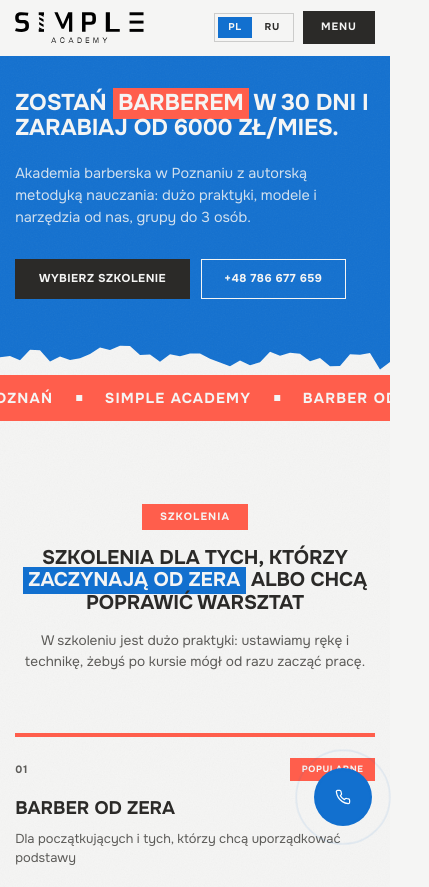
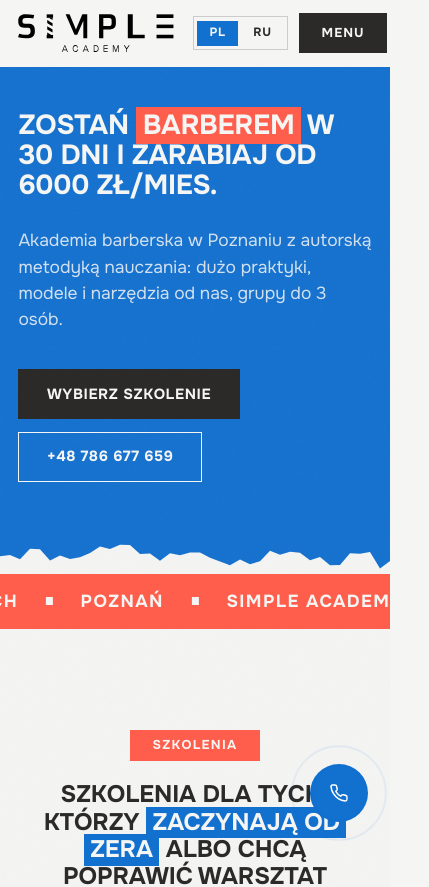
Before and after one commit to Viktor1897/simple-academy, a React (Vite) app: page / in a window 390 px wide. Shown: the top 887 px of the page, 429 px wide, since content can reach past the window. Built offline with nearby package versions, Linux system fonts and the light colour scheme.

Commit message:
make fontSize bigger for mobile version

```diff
--- a/src/App.css
+++ b/src/App.css
@@ -25,12 +25,13 @@ html {
   html { font-size: 8.8px; }
 }
 
+/*
+ * Phones step back UP on purpose: the ladder above shrinks type with the
+ * viewport, but a small screen is held closer and needs bigger text, not
+ * smaller. Below 760px the scale grows instead of shrinking.
+ */
 @media screen and (max-width: 760px) {
-  html { font-size: 8.2px; }
-}
-
-@media screen and (max-width: 480px) {
-  html { font-size: 7.6px; }
+  html { font-size: 9.2px; }
 }
 
 body {
--- a/src/components/Footer/Footer.tsx
+++ b/src/components/Footer/Footer.tsx
@@ -186,6 +186,9 @@ const Field = styled.div`
 
 const Label = styled.label`
     font-size: 1.3rem;
+    @media (max-width: 760px) {
+        font-size: 1.4rem;
+    }
     font-weight: 600;
     letter-spacing: 0.1em;
     text-transform: uppercase;
@@ -194,6 +197,10 @@ const Label = styled.label`
 
 const Input = styled.input`
     font-size: 1.7rem;
+    /* iOS Safari zooms the page when a focused field sits under 16px */
+    @media (max-width: 760px) {
+        font-size: 1.75rem;
+    }
     font-weight: 500;
     color: ${COLORS.paper};
     border: 1px solid rgba(255, 255, 255, .18);
--- a/src/components/StyledHtml/StyledHtml.ts
+++ b/src/components/StyledHtml/StyledHtml.ts
@@ -269,6 +269,10 @@ const control = (props: ButtonProps) => `
     border: 1px solid ${borderColor(props.variant)};
     border-radius: ${RADIUS.control};
     font-size: ${props.fontSize || "1.5rem"};
+    /* button text is small even for its own scale, so give it a floor on phones */
+    @media (max-width: 760px) {
+        font-size: 1.6rem;
+    }
     font-weight: 700;
     letter-spacing: 0.04em;
     text-transform: uppercase;
```
